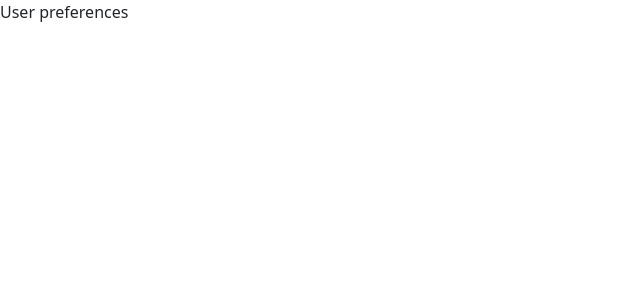
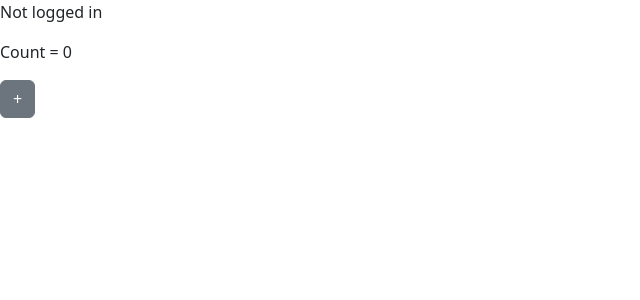
Before and after one commit to Rumeez/Rumeez_2, a React (Create React App) app: page /user in a window 1280 px wide. Shown: the top 300 px of the page, without its empty margins (0-640 px from the left). Built offline with nearby package versions, Linux system fonts and the light colour scheme.

Commit message:
Add global statekeeping

```diff
--- a/package.json
+++ b/package.json
@@ -20,6 +20,7 @@
     "react-router": "^6.20.0",
     "react-router-dom": "^6.20.0",
     "react-scripts": "5.0.1",
+    "reactstrap": "^9.2.1",
     "typescript": "^4.9.5",
     "web-vitals": "^2.1.4"
   },
--- a/src/App.tsx
+++ b/src/App.tsx
@@ -1,14 +1,25 @@
 import React from 'react';
 import { BrowserRouter } from 'react-router-dom';
 import './App.css';
-import Main from './components/Main';
+import { UserContextProvider } from './context/user-context-provider';
+import Home from './components/Home';
+import User from './components/User';
+import { Routes, Navigate, Route } from 'react-router';
+import Chats from './components/Chats';
 
 class App extends React.Component<{}, {}> {
 
   render() {
     return (
       <BrowserRouter>
-        <Main />
+        <UserContextProvider>
+          <Routes>
+            <Route path="/home" element={<Home/>} />
+            <Route path="/user" element={<User />} />
+            <Route path="/chats" element={<Chats />} />
+            <Route path="*" element={<Navigate to="/home" />} />
+          </Routes>
+        </UserContextProvider>
       </BrowserRouter>
     );
   }
--- a/src/components/Chats.tsx
+++ b/src/components/Chats.tsx
@@ -1,11 +1,9 @@
 import React from "react";
 
-class Chats extends React.Component {
-  render() {
-    return <React.Fragment>
-      <p>Chats</p>
-    </React.Fragment>
-  }
+const Chats: React.FunctionComponent = (): JSX.Element => {
+  return <div>
+    <p>Chats</p>
+  </div>
 }
 
 export default Chats;
--- a/src/components/Home.tsx
+++ b/src/components/Home.tsx
@@ -1,11 +1,9 @@
 import React from "react";
 
-class Home extends React.Component {
-  render() {
-    return <React.Fragment>
-      <p>Home</p>
-    </React.Fragment>
-  }
+const Home: React.FunctionComponent = (): JSX.Element => {
+  return <div>
+    <p>Home</p>
+  </div>
 }
 
 export default Home;
--- a/src/components/Main.tsx
+++ /dev/null
@@ -1,23 +0,0 @@
-import React from "react";
-import { Route } from "react-router-dom";
-import { Routes, Navigate } from "react-router";
-import Home from "./Home";
-import UserPreferences from "./UserPreferences";
-
-class Main extends React.Component {
-  // constructor() {
-  //   super();
-  // }
-
-  render() {
-    return (
-        <Routes>
-          <Route path="/home" element={<Home/>} />
-          <Route path="/user" element={<UserPreferences/>} />
-          <Route path="*" element={<Navigate to="/home" />} />
-        </Routes>
-    );
-  }
-}
-
-export default Main;
--- /dev/null
+++ b/src/components/User.tsx
@@ -0,0 +1,16 @@
+import React, { useContext, useState } from "react";
+import { UserContext } from "../context/user-context";
+import { Button } from "reactstrap";
+
+const User: React.FunctionComponent = (): JSX.Element => {
+  const context = useContext(UserContext);
+  const [count, setCount] = useState(0);
+
+  return <div>
+    {context.user.isloggedin? <p>Logged in</p> : <p>Not logged in</p>}
+    <p>Count = {count}</p>
+    <Button onClick={() => setCount(count+1)}>+</Button>
+  </div>
+}
+
+export default User;
--- a/src/components/UserPreferences.tsx
+++ /dev/null
@@ -1,11 +0,0 @@
-import React from "react";
-
-class UserPreferences extends React.Component {
-  render() {
-    return <React.Fragment>
-      <p>User preferences</p>
-    </React.Fragment>
-  }
-}
-
-export default UserPreferences;
--- /dev/null
+++ b/src/context/user-context-provider.tsx
@@ -0,0 +1,35 @@
+import React, { useState } from "react";
+import { AppState, UserContext } from "./user-context";
+
+interface Props {
+  children: React.ReactNode;
+}
+
+/**
+ * The main context provider
+ */
+export const UserContextProvider: React.FunctionComponent<Props> = (
+  props: Props
+): JSX.Element => {
+
+  /**
+   * Using react hooks, set the default state
+   */
+  const [state, setState] = useState({user: {isloggedin: false}});
+
+  /**
+   * Declare the update state method that will handle the state values
+   */
+  const updateState = (newState: Partial<AppState>) => {
+    setState({ ...state, ...newState });
+  };
+
+  /**
+   * Context wrapper that will provider the state values to all its children nodes
+   */
+  return (
+    <UserContext.Provider value={{ ...state, updateState }}>
+      {props.children}
+    </UserContext.Provider>
+  );
+};
--- /dev/null
+++ b/src/context/user-context.tsx
@@ -0,0 +1,32 @@
+import React from "react";
+
+export interface User {
+  email?: string,
+  firstname?: string,
+  lastname?: string,
+  verified?: boolean,
+  isloggedin: boolean
+}
+
+/**
+ * Application state interface
+ */
+export interface AppState {
+  user: User;
+  updateState: (newState: Partial<AppState>) => void;
+}
+
+/**
+ * Default application state
+ */
+const defaultState: AppState = {
+  user: {
+    isloggedin: false
+  },
+  updateState: (newState?: Partial<AppState>) => {},
+};
+
+/**
+ * Creating the Application state context for the provider
+ */
+export const UserContext = React.createContext<AppState>(defaultState);
```
Also changed, not shown: 1 other file (tests, documents, lock files or other folders).
